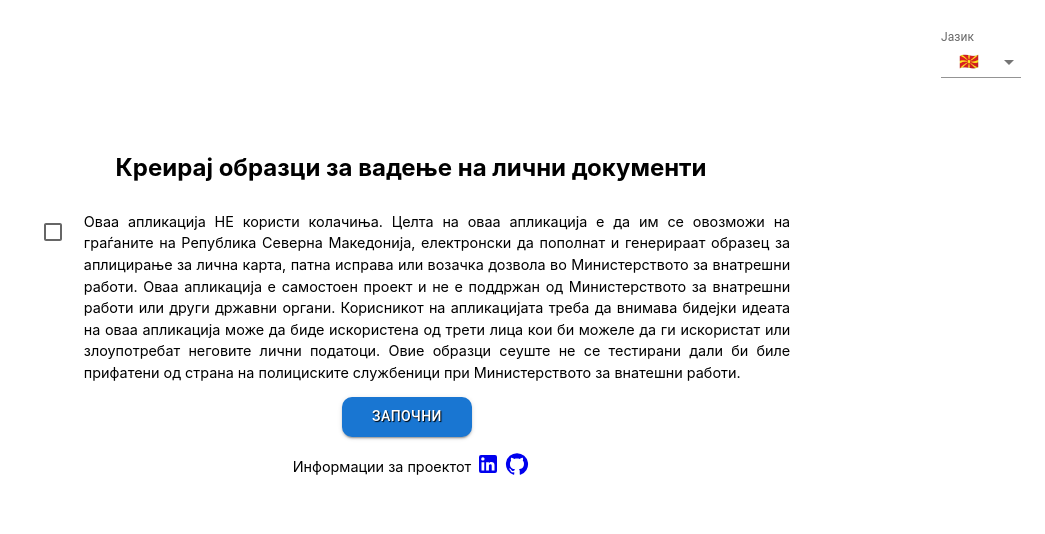
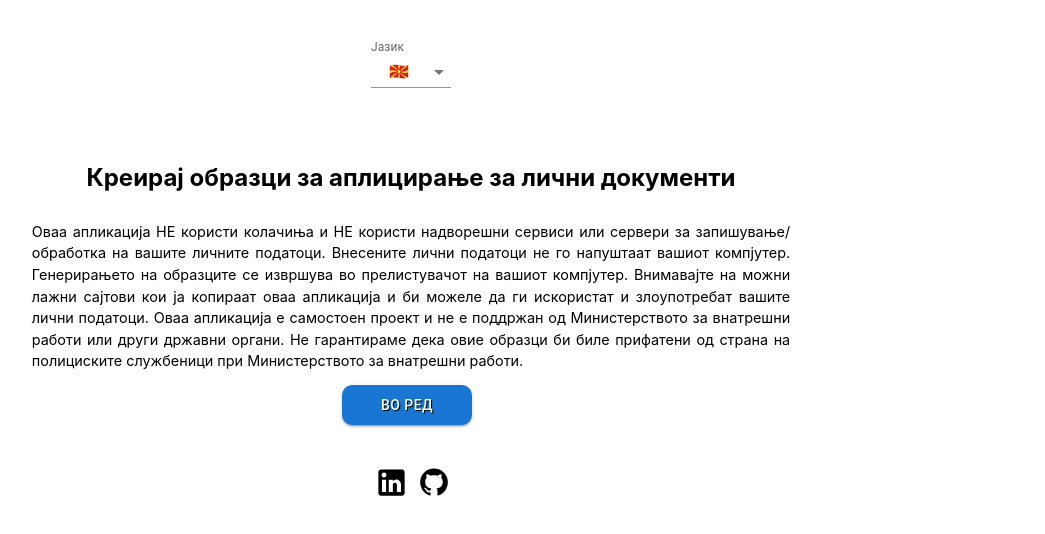
Before and after one commit to tamaranaj/E-obrazci, a React (Vite) app: page / in a window 1280 px wide. Shown: the top 534 px of the page, without its empty margins (229-1274 px from the left). Built offline with nearby package versions, Linux system fonts and the light colour scheme.

Commit message:
edited info in home component

```diff
--- a/src/Components/Footer/Footer.css
+++ b/src/Components/Footer/Footer.css
@@ -3,6 +3,7 @@
     position: relative;
     height: 50px;
    width: 100%;
+   margin-top: 30px ;
 
 }
 
@@ -19,8 +20,12 @@
 .links{
     display: flex;
     align-items: center;
-    gap:5px;
+    gap:10px;
     font-size: 0.9em;
     color: black;
+    a, a:link , a:visited ,a:hover ,a:active {
+        color: black;
+
+    }
 
 }
--- a/src/Components/Footer/Footer.tsx
+++ b/src/Components/Footer/Footer.tsx
@@ -1,17 +1,14 @@
-import { useContext } from 'react';
 import './Footer.css'
 import LinkedInIcon from '@mui/icons-material/LinkedIn';
 import GitHubIcon from '@mui/icons-material/GitHub';
-import { GeneralContext } from '../../context/general.context';
+
 export const Footer = ()=>{
-    const{language} = useContext(GeneralContext)
+
     return (
         <footer className='footer'>
             <div className='infoContainer'>
-            {language === 'mkd' ? (<p className='links'>Информации за проектот <a href="https://www.linkedin.com/in/tamara-najdovska/" target='blank'><LinkedInIcon/></a>  <a href="https://github.com/tamaranaj/E-obrazci" target='blank'><GitHubIcon/></a></p>) : (<p className='links'>Informacion rreth projektit <a href="https://www.linkedin.com/in/tamara-najdovska/" target='blank'><LinkedInIcon/></a>   <a href="https://github.com/tamaranaj/E-obrazci" target='blank'><GitHubIcon/></a></p>)}
+            <p className='links'><a href="https://www.linkedin.com/in/tamara-najdovska/" target='blank'><LinkedInIcon sx={{ fontSize: 35 }} /></a>  <a href="https://github.com/tamaranaj/E-obrazci" target='blank'><GitHubIcon sx={{ fontSize: 30 }} /></a></p>
             </div>
-
-
 
         </footer>
     )
--- a/src/Components/HeaderComponent/Header.css
+++ b/src/Components/HeaderComponent/Header.css
@@ -1,5 +1,6 @@
 .header{
     display: flex;
-    justify-content: end;
-    padding: 20px;
+    justify-content: center;
+    padding-top: 30px;
+    padding-bottom: 20px;
 }
--- a/src/Components/HomeComponent/Home.tsx
+++ b/src/Components/HomeComponent/Home.tsx
@@ -1,47 +1,29 @@
 import { useNavigate } from 'react-router-dom'
 import './Home.css'
-import { useContext, useState } from 'react'
+import { useContext } from 'react'
 import { GeneralContext } from '../../context/general.context'
 import Button from '@mui/material/Button'
-import Checkbox from '@mui/material/Checkbox'
+
 
 export const Home = ()=>{
     const {language} = useContext(GeneralContext)
-    const [info, setInfo] = useState(false)
-    const [notChecked,setNotChecked] = useState(false)
     const navigate = useNavigate()
-    const navigation = (path:string)=>{
-        if(info){
-            navigate(path)
-        }else{
-            setNotChecked(true)
-        }
-
+    const navigation = ()=>{
+        navigate('/е-образци')
     }
 
-    const handleInfo=()=>{
-        setInfo(!info)
-    }
     return(
         <div className="homeContainer">
 
-            <h2>{language == 'mkd' ? 'Креирај образци за вадење на лични документи': "Krijoni shabllone për nxjerrjen e dokumenteve personale"}</h2>
+            <h2>{language == 'mkd' ? 'Креирај образци за аплицирање за лични документи': "Krijoni formularë aplikimi për dokumente personale"}</h2>
 
             <div className='infoCheckbox'>
-                    <Checkbox
-                    sx={{width:'10%',marginRight: '10px' }}
-                    checked={info}
-                    onChange={handleInfo}
-                />
-
-                {language==='mkd'? (<span className='info'>Оваа апликација НЕ користи колачиња. Целта на оваа апликација е да им се овозможи на граѓаните на Република Северна Македонија, електронски да пополнат и генерираат образец за аплицирање за лична карта, патна исправа или возачка дозвола во Министерството за внатрешни работи. Оваа апликација е самостоен проект и не е поддржан од Министерството за внатрешни работи или други државни органи. Корисникот на апликацијата треба да внимава бидејки идеата на оваа апликација може да биде искористена од трети лица кои би можеле да ги искористат или злоупотребат неговите лични податоци. Овие образци сеуште не се тестирани дали би биле прифатени од страна на полициските службеници при Министерството за внатешни работи.</span>
-                ) : (<span className='info'>Ky aplikacion nuk përdor cookie. Qëllimi i këtij aplikacioni është t'u mundësojë qytetarëve të Republikës së Maqedonisë së Veriut që në mënyrë elektronike të plotësojnë dhe gjenerojnë formularin e aplikimit për letërnjoftim, dokument udhëtimi ose patentë shofer në Ministrinë e Punëve të Brendshme. Kjo aplikacion është vetëm një projekt dhe nuk mbështetet nga Ministria për punë të brendshme ose organe të tjera shtetërore. Komisariati i aplikacionit duhet të përdoret si ideja e kësaj aplikacioni për t'u shfrytëzuar nga të tretat persona të cilët mund t'i përdorin ose të keqpërdorin të dhënat personale. Këto forma nuk janë të testuara, nëse do të jenë të lidhura nga ana e departamentit të policisë në Departamentin e Punëve të Brendshme.
+                {language==='mkd'? (<span className='info'>Оваа апликација НЕ користи колачиња и НЕ користи надворешни сервиси или сервери за запишување/обработка на вашите личните податоци. Внесените лични податоци не го напуштаат вашиот компјутер. Генерирањето на образците се извршува во прелистувачот на вашиот компјутер. Внимавајте на можни лажни сајтови кои ја копираат оваа апликација и би можеле да ги искористат и злоупотребат вашите лични податоци. Оваа апликација е самостоен проект и не е поддржан од Министерството за внатрешни работи или други државни органи. Не гарантираме дека овие образци би биле прифатени од страна на полициските службеници при Министерството за внатрешни работи.</span>
+                ) : (<span className='info'>Ky aplikacion NUK përdor cookie dhe NUK përdor shërbime ose serverë të jashtëm për të regjistruar/përpunuar të dhënat tuaja personale. Të dhënat personale të futura nuk largohen nga kompjuteri juaj. Gjenerimi i formularit kryhet në shfletuesin e kompjuterit tuaj.Kujdes nga faqet e mundshme false që kopjojnë këtë aplikacion dhe mund të përdorin dhe abuzojnë me të dhënat tuaja personale. Ky aplikacion është një projekt i pavarur dhe nuk mbështetet nga Ministria e Brendshme apo autoritete të tjera shtetërore. Ne nuk garantojmë se këto formularë do të pranohen nga punonjësit e policisë në Ministrinë e Brendshme.
                 </span>)}
             </div>
-            {notChecked && (language =='mkd'?<p className='error'>Ова е задолжително за да можете да продолжите со користење на апликацијата</p>: <p className='error'>Kjo është vetëm për të vazhduar me përdorimin e aplikacionit</p>)}
 
-
-            <Button variant="contained" sx={{ mt: 1, mr: 1, backgroundColor: '#1976D2', borderRadius: '10px', border: 'none', textShadow: '1px 1px 1px black', width:'130px', height:'40px'}} onClick={()=>{navigation('/е-образци')}}>{language == 'mkd'? 'Започни': 'Filloni'} </Button>
+            <Button variant="contained" sx={{ mt: 1, mr: 1, backgroundColor: '#1976D2', borderRadius: '10px', border: 'none', textShadow: '1px 1px 1px black', width:'130px', height:'40px'}} onClick={navigation}>{language == 'mkd'? 'Во ред': 'Në rregull'} </Button>
 
         </div>
     )
```
Also changed, not shown: 1 other file (tests, documents, lock files or other folders).
